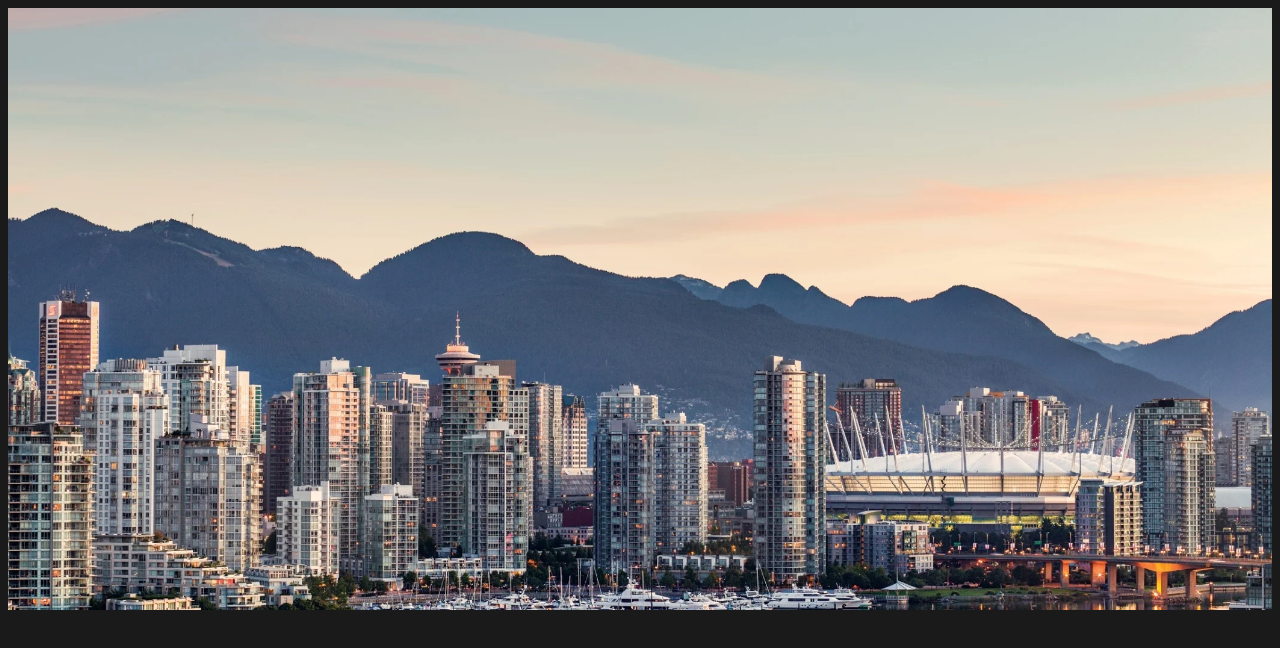
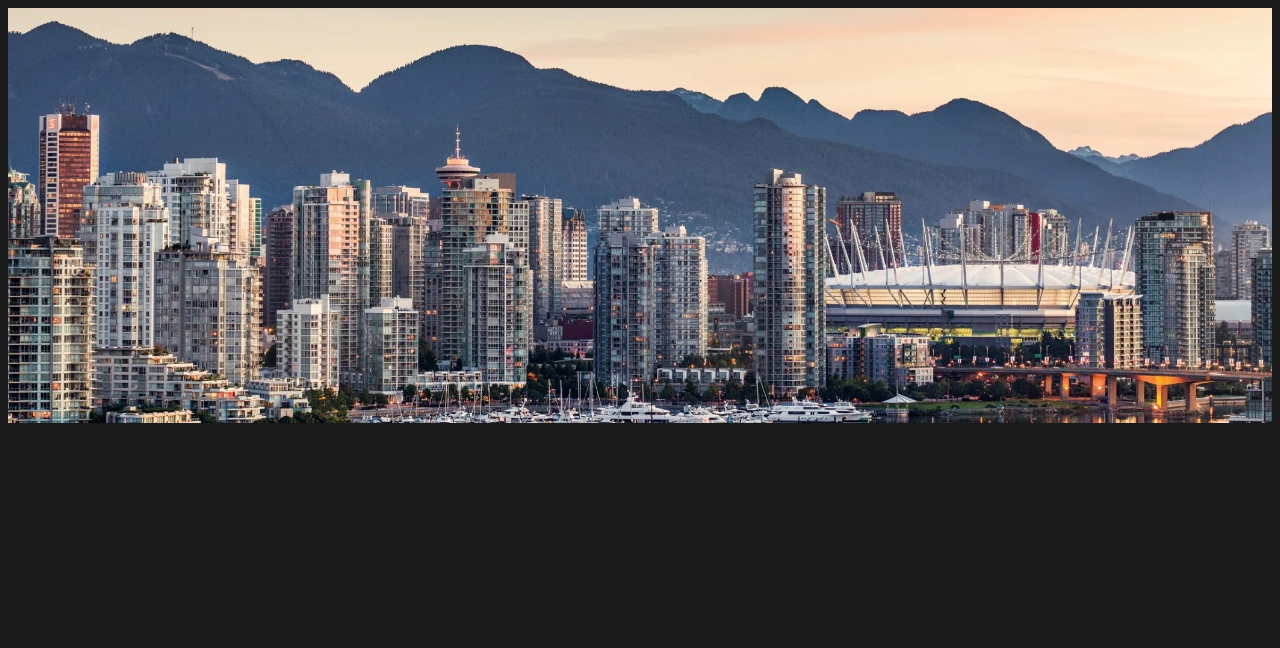
Before and after one commit to Ethan-J13/Test_Deploy, a plain HTML site: page index.html in a window 1280 px wide. Drawn offline with Linux system fonts and the light colour scheme.

Commit message:
vsn cropped skyline

```diff
--- a/index.html
+++ b/index.html
@@ -12,7 +12,7 @@
 </head>
 
 <body>
-    <img src="/images/2-6787-vancouver-skyline-2100x1000.webp" alt="Italian Trulli2">
+    <img src="/images/VanSkylineCrop.jpg" alt="Italian Trulli2">
     <!-- <img src="https://www.w3schools.com/images/w3schools_green.jpg" alt="W3Schools.com"> -->
     <div class="badge-base LI-profile-badge" data-locale="en_US" data-size="large" data-theme="dark" data-type="HORIZONTAL" data-vanity="ethan-johnston-59a12927b" data-version="v1"><a class="badge-base__link LI-simple-link" href="https://www.linkedin.com/in/ethan-johnston-59a12927b?trk=profile-badge"></a></div>
     <!-- <img src="/images/destiny-2-beyond-light-Wallpaper.jpg" alt="Italian Trulli2"> -->
```
Also changed, not shown: images/VanSkylineCrop.jpg (added).
